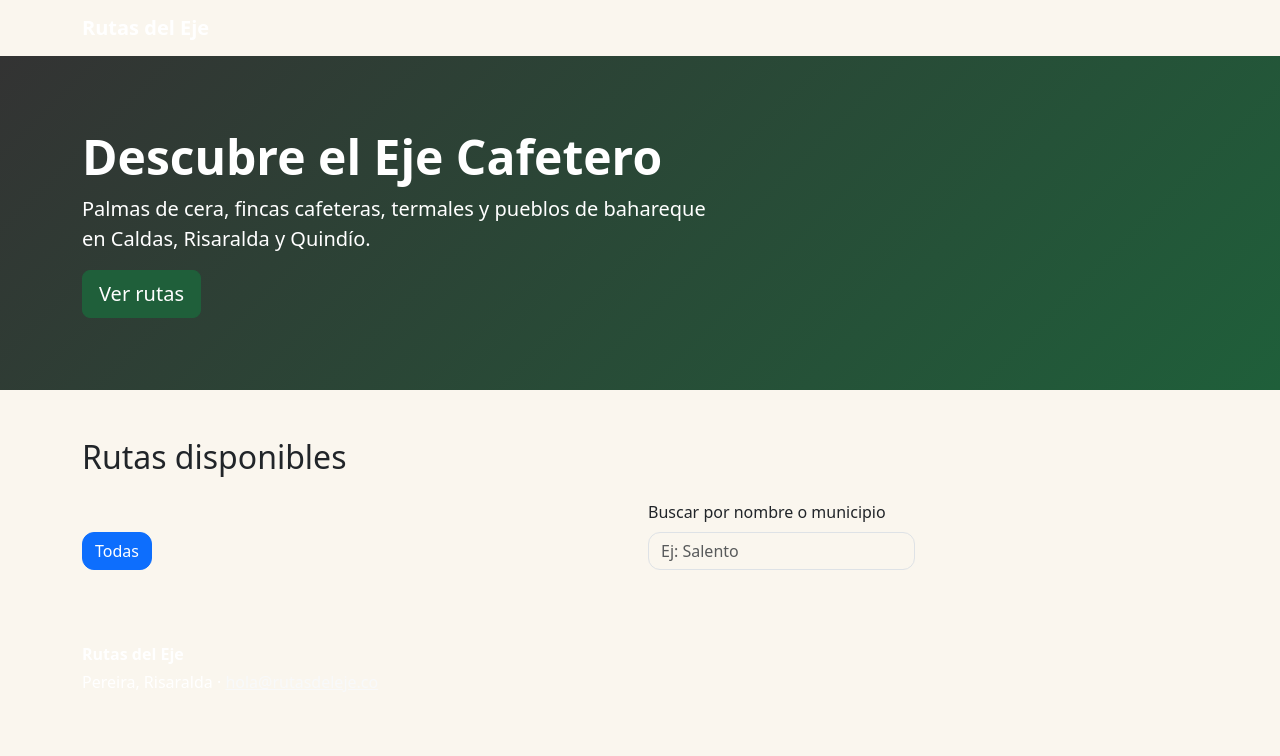
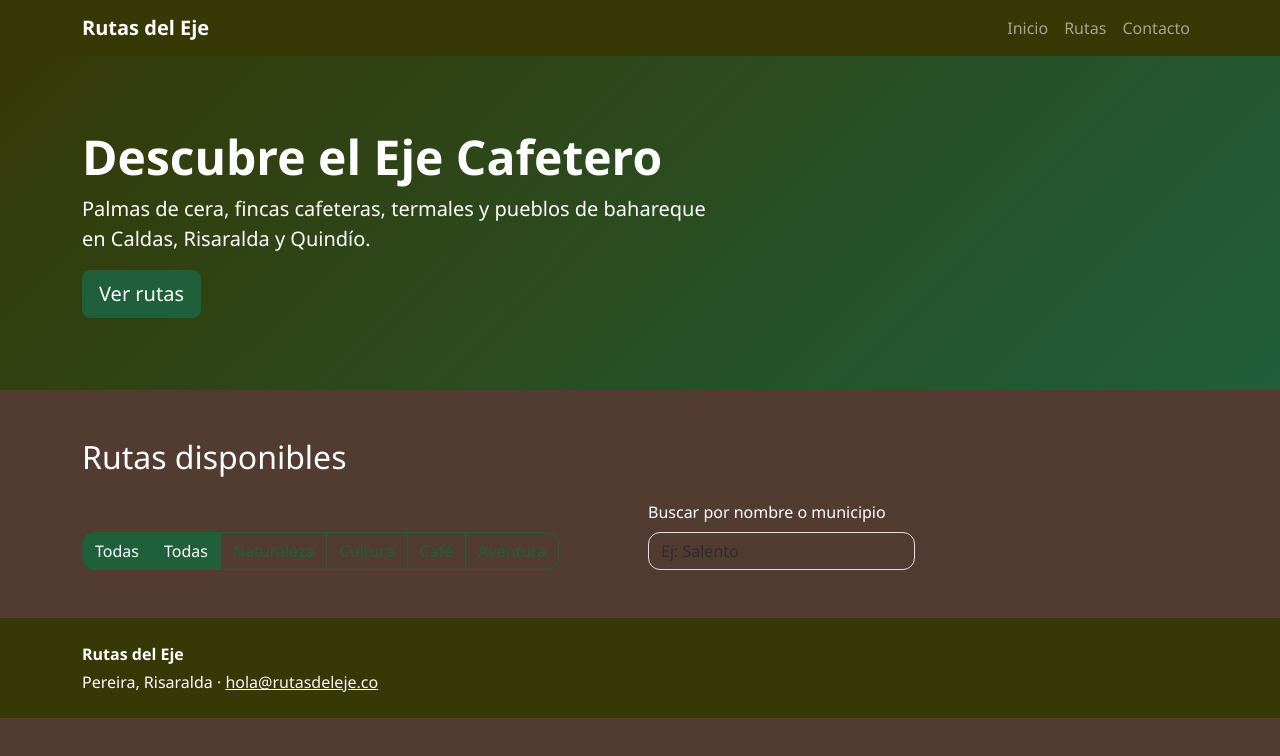
Before and after one commit to juank338/-rutas-eje-cafetero, a website: page index.html in a window 1280 px wide. Drawn offline with nearby package versions, Linux system fonts and the light colour scheme.

Commit message:
feat navbar y filtros, closes #2

```diff
--- a/css/estilos.css
+++ b/css/estilos.css
@@ -21,7 +21,10 @@
 :root {
   /* Ejemplo resuelto */
   --eje-primario: #1f5f3a;   /* verde cafetal · botones y acentos  */
-  --eje-fondo: #faf6ee;      /* crema         · fondo de la página */
+  --eje-secundario: #363806; /* amarillo vomito */
+  --eje-fondo: #523C32;      /* cafe muuuuy oscuro        · fondo de la página */
+  --eje-texto: #FFFFFF;      /* blanco        · color del texto */
+  --eje-fuente: "Segoe UI", system-ui, sans-serif;
   --eje-radio: 0.75rem;
 
   /* TODO G1.1 - Define los tokens que faltan (colores en hex de 6 dígitos):
@@ -41,6 +44,9 @@
   /* Ejemplo resuelto */
   --bs-body-bg: var(--eje-fondo);
   --bs-border-radius: var(--eje-radio);
+
+  --bs-body-color: var(--eje-texto);
+  --bs-body-font-family: var(--eje-fuente);
 
   /* TODO G1.2 - Haz que Bootstrap use tu texto y tu fuente:
    *   --bs-body-color       -> var(--eje-texto)
@@ -68,7 +74,12 @@
  * Experimenta: en DevTools selecciona un botón de filtro -> pestaña Computed -> busca --bs-btn-color.
  */
 .btn-outline-primary {
-
+--bs-btn-color: var(--eje-primario);
+--bs-btn-border-color: var(--eje-primario);
+--bs-btn-hover-bg: var(--eje-primario);
+--bs-btn-hover-border-color: var(--eje-primario);
+--bs-btn-active-bg: var(--eje-primario);
+--bs-btn-active-border-color: var(--eje-primario);
 }
 
 /* Navbar y pie (se ven transparentes hasta que definas --eje-secundario) */
--- a/index.html
+++ b/index.html
@@ -17,16 +17,20 @@
       <div class="container">
         <a class="navbar-brand fw-bold" href="#">Rutas del Eje</a>
 
-        <!-- TODO G2.1 - Completa la navbar (documentación: getbootstrap.com/docs/5.3/components/navbar):
-             1. Un <button class="navbar-toggler" type="button"> con:
-                data-bs-toggle="collapse" data-bs-target="#menu"
-                aria-controls="menu" aria-expanded="false" aria-label="Abrir menú"
-                y adentro <span class="navbar-toggler-icon"></span>
-             2. Un <div class="collapse navbar-collapse" id="menu"> con una
-                <ul class="navbar-nav ms-auto"> y 3 enlaces: Inicio, Rutas (#rutas), Contacto (#contacto)
-             Prueba: achica la ventana a menos de 768 px y el menú debe esconderse tras el botón.
-             Consulta: https://getbootstrap.com/docs/5.3/components/navbar/#responsive-behaviors -->
+         <button class="navbar-toggler" type="button"
+            data-bs-toggle="collapse" data-bs-target="#menu"
+            aria-controls="menu" aria-expanded="false"
+            aria-label="Abrir menú">
+      <span class="navbar-toggler-icon"></span>
+    </button>
 
+    <div class="collapse navbar-collapse" id="menu">
+      <ul class="navbar-nav ms-auto">
+        <li class="nav-item"><a class="nav-link" href="#">Inicio</a></li>
+        <li class="nav-item"><a class="nav-link" href="#rutas">Rutas</a></li>
+        <li class="nav-item"><a class="nav-link" href="#contacto">Contacto</a></li>
+      </ul>
+    </div>
       </div>
     </nav>
   </header>
@@ -49,7 +53,11 @@
           <div class="btn-group flex-wrap" role="group" aria-label="Filtrar por tipo de ruta">
             <!-- Ejemplo resuelto -->
             <button type="button" class="btn btn-outline-primary active" data-tipo="todos" aria-pressed="true">Todas</button>
-
+            <button type="button" class="btn btn-outline-primary active" data-tipo="todos" aria-pressed="true">Todas</button>
+            <button type="button" class="btn btn-outline-primary" data-tipo="naturaleza" aria-pressed="false">Naturaleza</button>
+            <button type="button" class="btn btn-outline-primary" data-tipo="cultura" aria-pressed="false">Cultura</button>
+            <button type="button" class="btn btn-outline-primary" data-tipo="cafe" aria-pressed="false">Café</button>
+            <button type="button" class="btn btn-outline-primary" data-tipo="aventura" aria-pressed="false">Aventura</button>
             <!-- TODO G2.2 - Agrega 4 botones iguales al de arriba, SIN la clase active y con aria-pressed="false":
                  data-tipo="naturaleza" (Naturaleza), "cultura" (Cultura), "cafe" (Café), "aventura" (Aventura)
                  Ojo: el valor de data-tipo debe ser IGUAL al campo "tipo" de datos.js
--- a/js/app.js
+++ b/js/app.js
@@ -68,6 +68,20 @@ function normalizar(texto) {
  *      y el precio con ${formatearPrecio(ruta.precio)}
  * ============================================================ */
 function crearCard(ruta) {
+   return `
+    <div class="col">
+      <article class="card h-100 ruta-card">
+        <img class="card-img-top" src="..." alt="">
+        <div class="card-body">
+          <span class="badge badge-${ruta.tipo}">${ETIQUETAS_TIPO[ruta.tipo]}</span>
+          <h3 class="card-title h5">${ruta.nombre}</h3>
+          <p>${ruta.municipio}, ${ruta.departamento}</p>
+        </div>
+        <div class="card-footer">
+          <strong class="precio">${formatearPrecio(ruta.precio)}</strong>
+        </div>
+      </article>
+    </div>`;
   // TODO: implementar
 }
 
```
